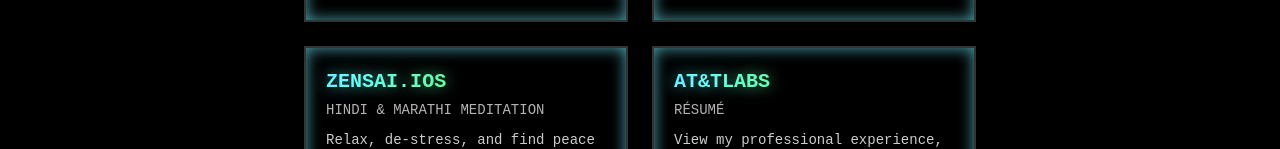
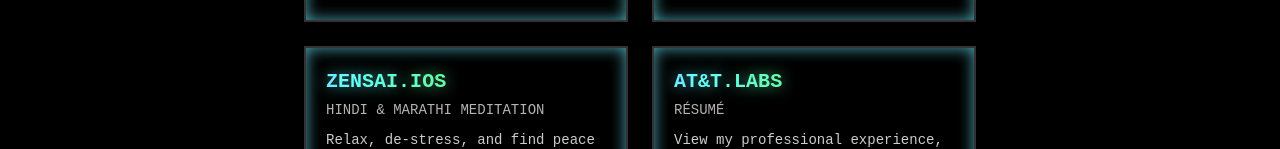
Before and after one commit to sirasao2/sirasao2.github.io, a React (Vite) app: page / in a window 1280 px wide. Shown: the part 390-539 px from the top of the page. Built offline with nearby package versions, Linux system fonts and the light colour scheme.

Commit message:
Update project title
Update the title of a project item.

```diff
--- a/src/components/MinimalLayout.tsx
+++ b/src/components/MinimalLayout.tsx
@@ -1,3 +1,4 @@
+
 import React from 'react';
 import { GitHubIcon, LinkedInIcon, InstagramIcon } from './SocialIcons';
 import { Link } from 'react-router-dom';
@@ -105,7 +106,7 @@ const MinimalLayout = () => {
           to="/coming-soon"
         />
         <ProjectItem
-          title="AT&T LABS"
+          title="AT&T.LABS"
           tech="RÉSUMÉ"
           description="View my professional experience, skills, and achievements in the tech industry."
           href="https://imgur.com/a/F3f6BMJ"
```
